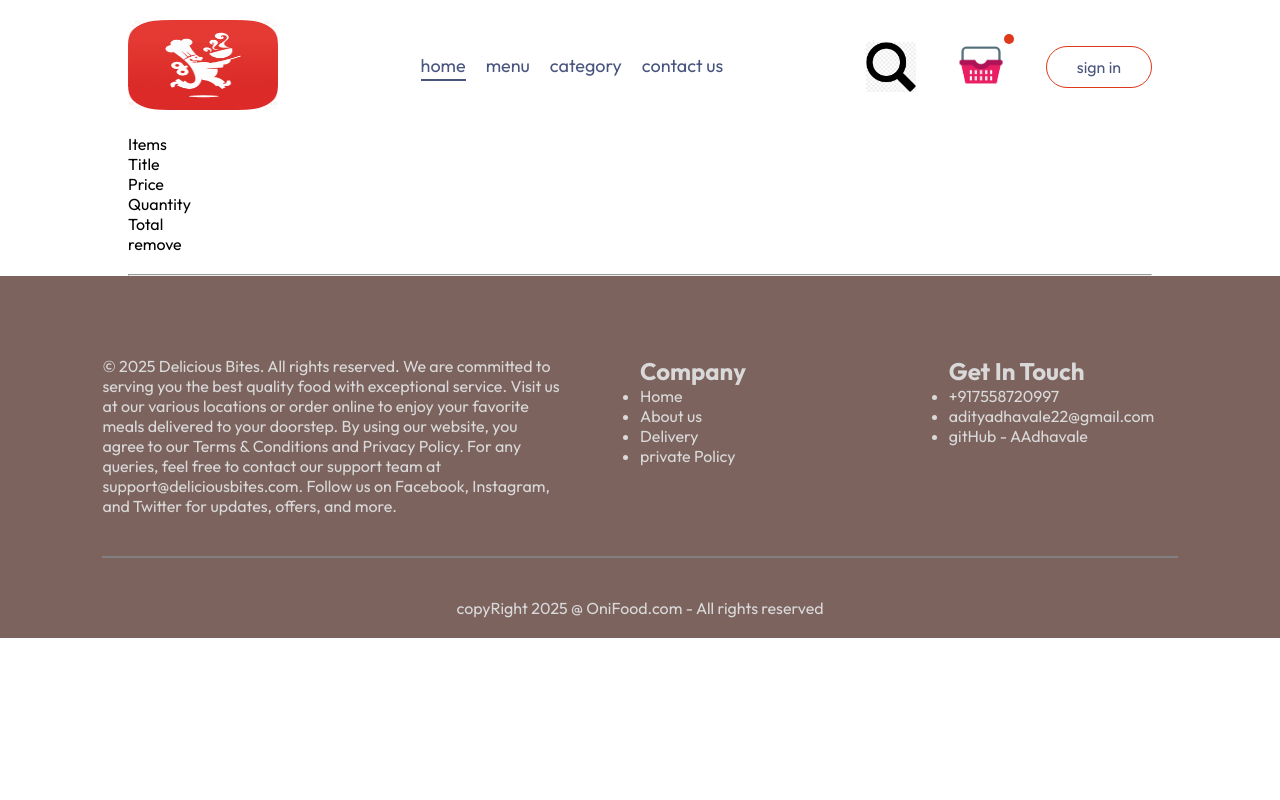
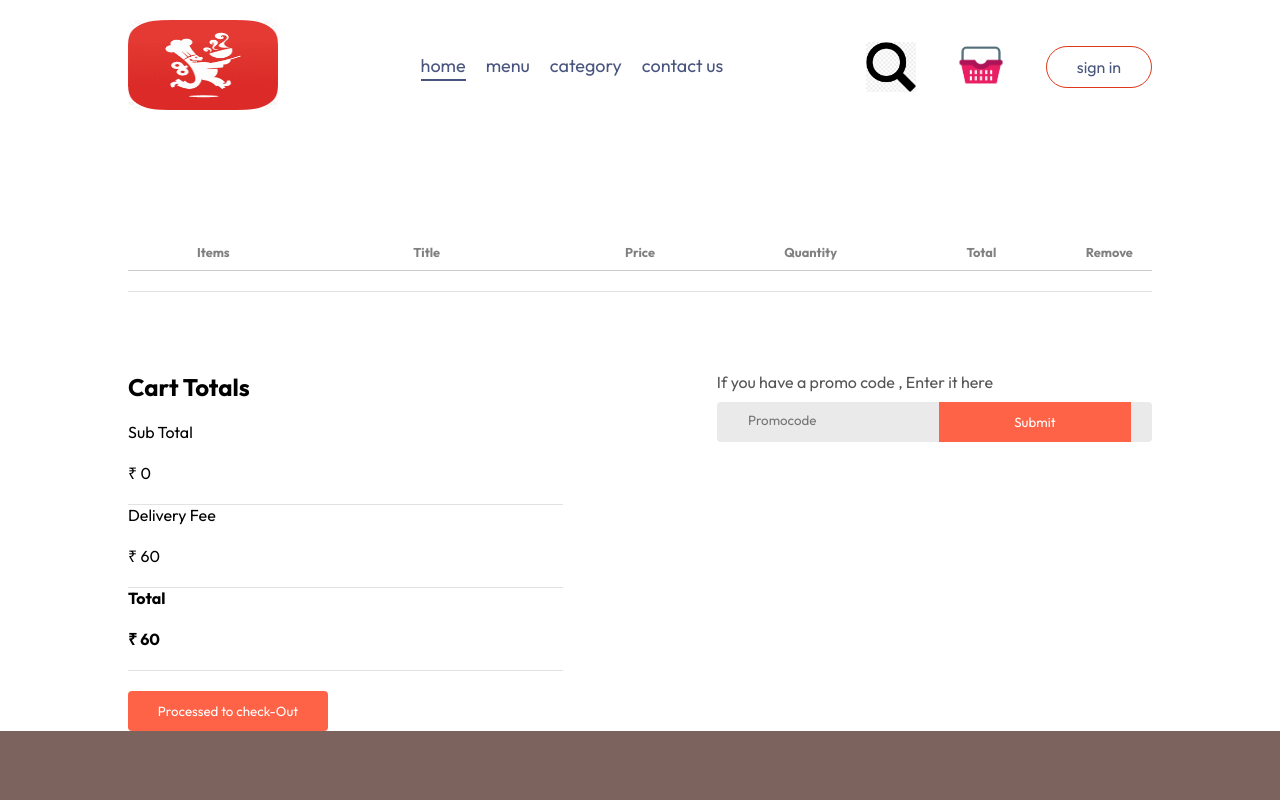
Before and after one commit to AAdhavale/git-remote-add-origin-https-github.com-AAdhavale-full-stack-task-management-app, a React (Vite) app: page /cart in a window 1280 px wide. Shown: the top 800 px of the page. Built offline with nearby package versions, Linux system fonts and the light colour scheme; a web font is replaced by a local one.

Commit message:
completed cart page and made it interactive and respondsive

```diff
--- a/src/components/navBar/navBar.jsx
+++ b/src/components/navBar/navBar.jsx
@@ -2,10 +2,14 @@ import React, { useState } from 'react'
 import "./NavBar.css"
 import { assets } from '../../assets/Assets'
 import { Link } from 'react-router-dom';
+import { useContext } from 'react';
+import { StoreContext } from '../../context/StoreContex';
 
 const NavBar = ({setShowLogin}) => {
 
   const [menu, setMenu] = useState("home");
+
+  const {getTotalCartAmount} = useContext(StoreContext);
 
   return (
     <div className='navbar'>
@@ -30,7 +34,7 @@ const NavBar = ({setShowLogin}) => {
           <img src={assets.basket}  className='s-logo' />
           </Link>
 
-          <div className='dot'></div>
+          <div className={getTotalCartAmount() === 0?"":"dot"}></div>
 
         </div>
 
--- a/src/context/StoreContex.jsx
+++ b/src/context/StoreContex.jsx
@@ -5,31 +5,41 @@ import { useState } from "react";
 
 const StoreContextProvider = (props) => {
 
-    const [cartItems, setCartItems] = useState({}) ;
+    const [cartItems, setCartItems] = useState({});
 
     const addToCart = (itemId) => {
-        if (!cartItems[itemId]){
-            setCartItems((prev) => ({...prev,[itemId]:1}))
+        if (!cartItems[itemId]) {
+            setCartItems((prev) => ({ ...prev, [itemId]: 1 }))
         }
         else {
-            setCartItems((prev) => ({...prev,[itemId]: prev[itemId] +1}) )
+            setCartItems((prev) => ({ ...prev, [itemId]: prev[itemId] + 1 }))
         }
     }
 
     const removeFromCart = (itemId) => {
-        setCartItems((prev) => ({...prev,[itemId]:prev[itemId]-1}))
+        setCartItems((prev) => ({ ...prev, [itemId]: prev[itemId] - 1 }))
     }
 
-    useEffect(() => {
-        console.log(cartItems);
-    },[cartItems])
+
+    const getTotalCartAmount = () => {
+        let totalAmount = 0;
+        for (const item in cartItems) {
+            if (cartItems[item] > 0) {
+                let itemInfo = food_list.find((product) => product._id === item);
+                totalAmount += itemInfo.price * cartItems[item];
+            }
+
+        }
+        return totalAmount;
+    }
 
     const contextValue = {
         food_list,
         cartItems,
         setCartItems,
         addToCart,
-        removeFromCart
+        removeFromCart,
+        getTotalCartAmount
     }; return (
         <StoreContext.Provider value={contextValue}>
             {props.children}
--- a/src/pages/cart/Cart.css
+++ b/src/pages/cart/Cart.css
@@ -0,0 +1,149 @@
+.cart {
+    margin-top: 100px;
+  }
+
+  .cart-items-title {
+    display: grid; /* Keeps it in grid format */
+    grid-template-columns: 1fr 1.5fr 1fr 1fr 1fr 0.5fr; /* Defines column widths */
+    align-items: center; /* Vertically center-aligns the content */
+    justify-items: center; /* Horizontally centers each column content */
+    color: grey;
+    font-size: max(1vw, 12px);
+    font-weight: bold; /* Optional: Makes it visually distinct */
+    padding: 10px 0;
+    border-bottom: 1px solid #ccc; /* Adds a separator line */
+  }
+
+  .cart-items-item {
+    display: grid; /* Match the title row grid structure */
+    grid-template-columns: 1fr 1.5fr 1fr 1fr 1fr 0.5fr;
+    align-items: center;
+    justify-items: center;
+    gap: 10px; /* Adds space between grid items */
+    margin: 10px 0;
+  }
+
+  .cart hr {
+    height: 1px;
+    background-color: #e2e2e2;
+    border: none;
+  }
+
+  .btn{
+    cursor: pointer;
+    background-color: transparent;
+    color: black;
+  }
+
+  .food-item-img-container {
+    width: 70px; /* Adjust the width as per requirement */
+    height: 70px; /* Adjust the height as per requirement */
+    overflow: hidden;
+    display: flex;
+    justify-content: center;
+    align-items: center;
+  }
+
+  .food-item-img {
+    width: 100%;
+    height: 100%;
+    object-fit: cover; /* Ensures the image fits nicely */
+    border-radius: 4px; /* Optional: Add rounded corners */
+  }
+
+  .btn {
+    margin-bottom: 10px;
+    border: none;
+    cursor: pointer;
+    padding: 5px 10px;
+    border-radius: 4px;
+    font-size: 22px;
+  }
+
+   .btn:hover {
+    background-color: rgb(253, 25, 25);
+    padding: 15px 25px;
+  }
+
+  .cart hr{
+    height: 1px;
+    background-color: #e2e2e2;
+    border: none;
+  }
+
+
+
+  .cart-bottom{
+    margin-top: 80px;
+    display: flex;
+    justify-content: space-between;
+    gap: max(12vw,20px);
+  }
+
+  .cart-total{
+    flex: 1;
+    display: flex;
+    flex-direction: column;
+    gap: 20px;
+  }
+
+    .cart-total-details{
+        display: flex;
+        justify-content: space-between;
+        color: #555;
+    }
+
+    .cart-total button{
+        border: none;
+        color: white;
+        background-color: tomato;
+        width: max(15vw, 200px);
+        padding: 12px 0;
+        border-radius: 4px;
+    }
+
+    .cart-promocode p{
+        color: #555;
+    }
+
+    .cart-promocode-input{
+        margin-top: 10px;
+        display: flex;
+        background-color: #eaeaea;
+        align-items: center;
+        justify-content: center;
+        border-radius: 4px;
+    }
+
+   .cart-promocode-input input{
+    background-color: transparent;
+    border: none;
+    outline: none;
+    padding-left: 10px;
+    padding-bottom: 5px;
+   }
+
+   .cart-promocode-input button{
+    border: none;
+    color: white;
+    background-color: tomato;
+    width: max(15vw, 20px);
+    padding: 12px 0px;
+    border: 4px;
+    cursor: pointer;
+   }
+
+   .cart-promocode{
+    flex: 1;
+   }
+
+
+   @media(max-width:750px){
+    .cart-bottom{
+        flex-direction: column-reverse;
+    }
+
+    .cart-promocode{
+        justify-content: start;
+    }
+   }
--- a/src/pages/cart/Cart.jsx
+++ b/src/pages/cart/Cart.jsx
@@ -5,34 +5,85 @@ import { StoreContext } from '../../context/StoreContex';
 
 const Cart = () => {
 
-  const{cartItems,food_list,removeFromCart,addTocart} = useContext(StoreContext);
+  const { cartItems, food_list, removeFromCart, addTocart, getTotalCartAmount } = useContext(StoreContext);
 
 
   return (
-    <div className='cart'>
+    <div className="cart">
       <div className="cart-items">
-        <div className="cat-items-title">
+        <div className="cart-items-title">
           <p>Items</p>
           <p>Title</p>
           <p>Price</p>
           <p>Quantity</p>
           <p>Total</p>
-          <p>remove</p>
+          <p>Remove</p>
         </div>
-        <br/>
-        <hr/>
-        {food_list.map((items,index) =>
-        {
-          if(cartItems[items._id]>0)
-          {
-            return(
-              <div className="cart-items-title cart-items-item">
-                <p>{items.name}</p>
+        <br />
+        <hr />
+        {food_list.map((items, index) => {
+          if (cartItems[items._id] > 0) {
+            return (
+              <div>
+                <div
+                  className="cart-items-title cart-items-item"
+                  key={items._id || index} // Added a unique key
+                >
+                  <div className="food-item-img-container">
+                    <img src={items.image} alt={items.name} className="food-item-img" />
+                  </div>
+                  <p>{items.name}</p>
+                  <p> &#8377; {items.price}</p>
+                  <p>{cartItems[items._id]}</p>
+                  <p> &#8377; {items.price * cartItems[items._id]}</p>
+                  <button className='btn' onClick={() => removeFromCart(items._id)}>x</button>
+                </div>
+                <hr />
               </div>
-            )
+            );
           }
+          return null;
         })}
       </div>
+
+      <div className="cart-bottom">
+        <div className="cart-total">
+          <h2>Cart Totals</h2>
+          <div >
+            <div className="cart-total details">
+              <p>Sub Total</p>
+              <p> &#8377; {getTotalCartAmount()}</p>
+              <hr/>
+            </div>
+
+            <div className="cart-total details">
+              <p>Delivery Fee</p>
+              <p> &#8377; {60}</p>
+              <hr/>
+            </div>
+
+            <div className="cart-total details">
+              <b>Total</b>
+              <b> &#8377; {getTotalCartAmount() + 60}</b>
+              <hr/>
+            </div>
+
+
+          </div>
+          <button>Processed to check-Out</button>
+        </div>
+        <div className="cart-promocode">
+          <div>
+            <p>If you have a promo code , Enter it here</p>
+            <div className="cart-promocode-input">
+              <input type='text' placeholder='Promocode'/>
+              <button>Submit</button>
+            </div>
+          </div>
+        </div>
+      </div>
+
+
 
     </div>
   )
```
